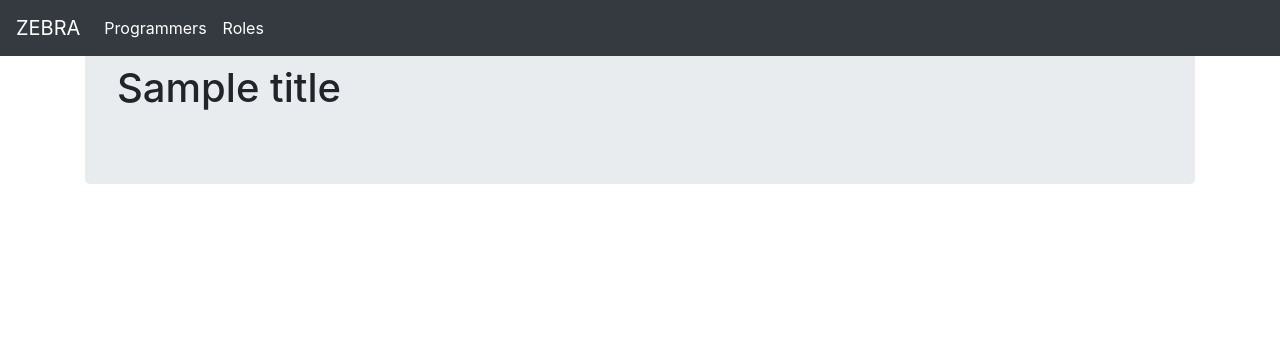
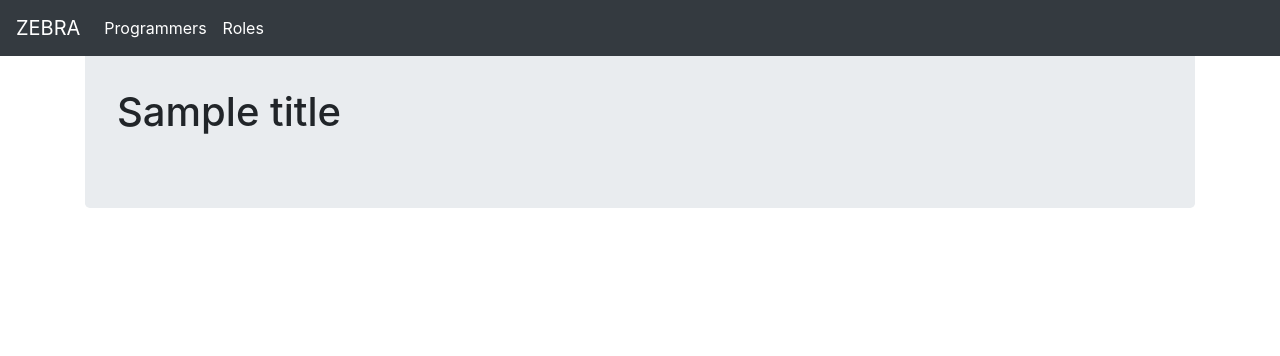
Before and after one commit to marcopandolfo/CadastroProgramadores, a PHP site: template Parte 1 - PHP MVC/src/View/start-html.php in a window 1280 px wide. Shown: the top 356 px of the page. Run offline with PHP 8.4, Linux system fonts and the light colour scheme; the template is opened without the code that fills it: most values are stand-ins (such as "Sample title", 1, 10 or a date in 2020).

Commit message:
arrumando margin no titulo

```diff
--- a/Parte 1 - PHP MVC/src/View/start-html.php
+++ b/Parte 1 - PHP MVC/src/View/start-html.php
@@ -25,7 +25,7 @@
 
 <div class="container">
     <div class="jumbotron">
-        <h1><?= $title; ?></h1>
+        <h1 class="mt-4"><?= $title; ?></h1>
     </div>
 
     <?php if (isset($_SESSION['message'])): ?>
```
Also changed, not shown: Parte 1 - PHP MVC/db.sqlite.
